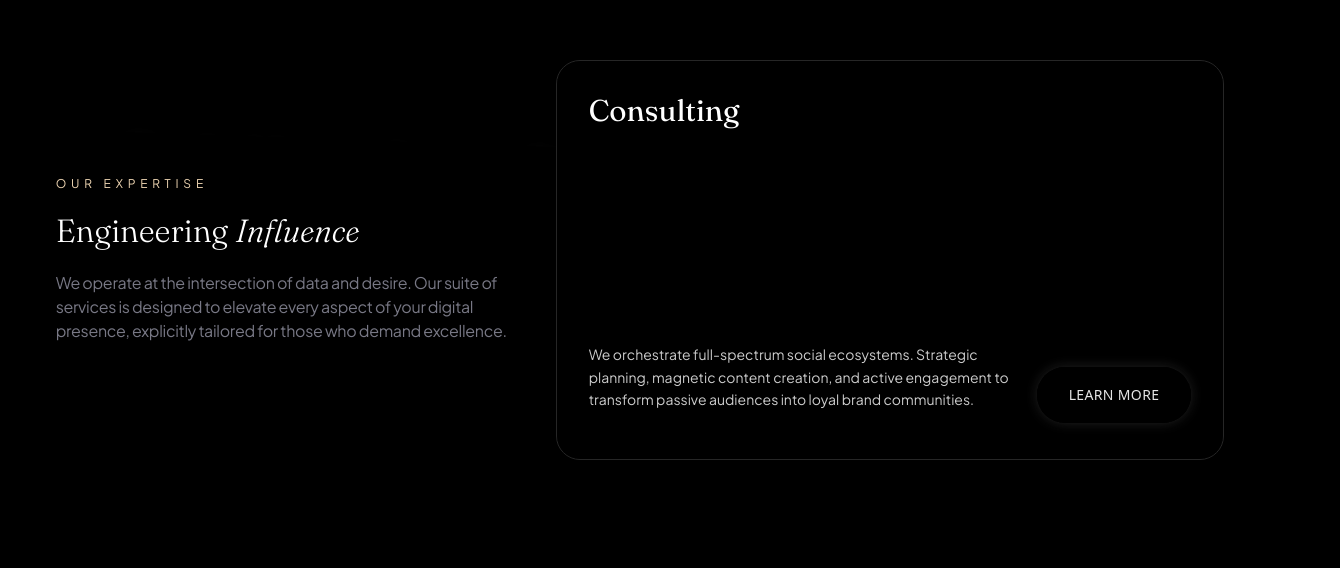
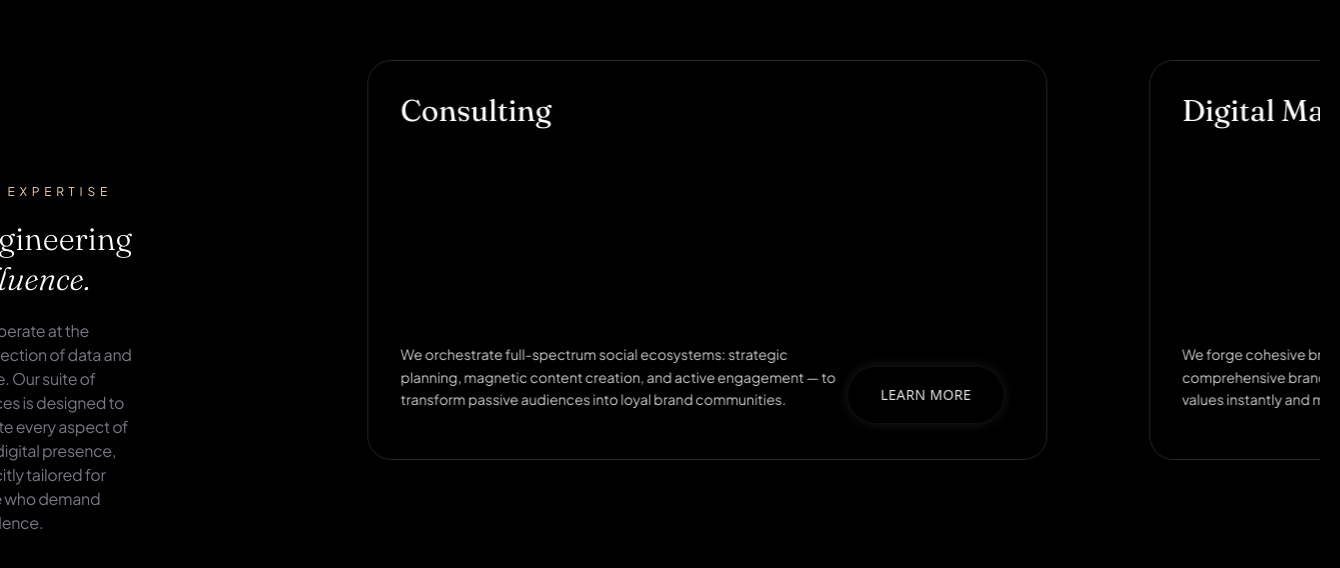
Before and after one commit to davidfl10/dot-media-group, a Next.js app: page / in a window 1280 px wide. Shown: the part 1640-2208 px from the top of the page, 1340 px wide, since content can reach past the window. Before the commit the page ends 2120 px from the top, so only its background shows below. Built offline with nearby package versions, Linux system fonts and the light colour scheme.

Commit message:
Add services hook and Swiper carousel

```diff
--- a/app/page.tsx
+++ b/app/page.tsx
@@ -1,14 +1,10 @@
 "use client";
-import { useEffect, useState } from "react";
-import Script from "next/script";
-import { useRouter } from "next/router";
-import Link from "next/link";
 import { useTheme } from "@/context/ThemeContext";
 import useWindowWidth from "@/lib/useWindowWidth";
+import useServicesInformation from "@/lib/useServicesInformation";
+import { Swiper, SwiperSlide } from 'swiper/react';
+import 'swiper/css';
 // components
-import Ballpit from "@/components/Ballpit";
-import { ThemeToggle } from "@/components/theme-toggle";
-import { LiquidButton } from "@/components/liquid-glass-button";
 import Navbar from "@/components/Navbar";
 import ScrollReveal from "@/components/text/ScrollReveal";
 import ServiceCard from "@/components/ServiceCard";
@@ -18,6 +14,8 @@ export default function Home() {
   const logoSrc = theme === "black" ? "/logo/black.png" : "/logo/white.png";
 
   const width = useWindowWidth();
+
+  const services = useServicesInformation().services;
 
   return (
     <main
@@ -108,17 +106,46 @@ export default function Home() {
         </ScrollReveal>
       </section>
 
-      <section className="h-1/2 max-w-[1608px] flex items-center justify-between flex-wrap lg:flex-nowrap gap-10 p-5 mt-20">
-          <div className="h-full max-w-[460px] flex flex-col items-start justify-center gap-6">
-            <p className="text-[#EED5B2] font-jakarta text-xs font-normal leading-3.5 tracking-[4.8px] uppercase">Our expertise</p>
-            <span className="font-fraunces text-white font-light text-[32px] leading-8">Engineering <span className="font-fraunces-italic text-white font-light text-[32px] leading-8">Influence</span></span>
-
-            <p className="text-[#787885] font-jakarta font-normal text-[16px] leading-6 tracking-[-0.32px]">
-              We operate at the intersection of data and desire. Our suite of services is designed to elevate every aspect of your digital presence, explicitly tailored for those who demand excellence.
-            </p>
+      <section className="lg:h-[80vh] h-auto max-w-[1608px] flex items-center justify-between flex-wrap lg:flex-nowrap gap-10 p-5 mt-20">
+        <div className="lg:h-full h-[45%] max-w-[460px] flex flex-col items-start justify-center gap-6">
+          <p className="text-[#EED5B2] font-jakarta text-xs font-normal leading-3.5 tracking-[4.8px] uppercase">Our expertise</p>
+          <div className="lg:max-w-[320px] flex flex-wrap items-center gap-x-6 gap-y-2">
+            <span className="font-fraunces text-white font-light text-[32px] leading-8">Engineering</span>
+            <span className="font-fraunces-italic text-white font-light text-[32px] leading-8">Influence.</span>
           </div>
 
-          <ServiceCard />
+          <p className="text-[#787885] font-jakarta font-normal text-[16px] leading-6 tracking-[-0.32px]">
+            We operate at the intersection of data and desire. Our suite of services is designed to elevate every aspect of your digital presence, explicitly tailored for those who demand excellence.
+          </p>
+        </div>
+
+        <div className="lg:max-w-[1148px] w-full lg:h-full h-[45%] flex flex-wrap items-center justify-center gap-10">
+          <Swiper
+            slidesPerView={1.15}
+            centeredSlides={true}
+            spaceBetween={24}
+            grabCursor={true}
+            breakpoints={{
+              320: { slidesPerView: 1.05 },
+              480: { slidesPerView: 1.1 },
+              640: { slidesPerView: 1.15 },
+              1024: { slidesPerView: 1.5 },
+            }}
+            className="h-full w-full py-10 flex items-center justify-center"
+          >
+            {Object.values(services).map((service) => (
+              <SwiperSlide key={service.serviceName} className="h-full w-full flex items-center justify-center">
+                <ServiceCard
+                  key={service.serviceName}
+                  projectId={service.projectId}
+                  serviceName={service.serviceName}
+                  serviceDescription={service.serviceDescription}
+                  link={service.link}
+                />
+              </SwiperSlide>
+            ))}
+          </Swiper>
+        </div>
       </section>
 
     </main>
--- a/components/ServiceCard.tsx
+++ b/components/ServiceCard.tsx
@@ -1,16 +1,24 @@
 "use client";
 
 import Script from "next/script";
-import { useEffect } from "react";
 import { LiquidButton } from "./liquid-glass-button";
+import Link from "next/link";
 
-export default function ServiceCard() {
+type ServiceCardProps = {
+    projectId: string;
+    serviceName: string;
+    serviceDescription: string;
+    link: string;
+}
+
+export default function ServiceCard({ projectId, serviceName, serviceDescription, link }: ServiceCardProps) {
+
     return (
         <div className="relative h-[400px] w-full max-w-[680px] overflow-hidden rounded-3xl border border-neutral-800 bg-black/70 backdrop-blur-2xl">
 
             {/* WebGL Background */}
             <div
-                data-us-project="7787C0Plrx2oN72o1s7O"
+                data-us-project={projectId}
                 className="absolute inset-0 -z-10"
                 data-us-lazyload="true"
                 data-us-production="true"
@@ -30,23 +38,23 @@ export default function ServiceCard() {
             />
 
             {/* Dark overlay for readability */}
-            <div className="absolute inset-0 bg-black/40" />
+            {/* <div className="absolute inset-0 bg-black/40" /> */}
 
             {/* Content */}
             <div className="relative z-10 flex h-full flex-col justify-between p-8 text-white">
 
-                <h3 className="font-fraunces text-3xl">Consulting</h3>
+                <h3 className="font-fraunces text-3xl">{serviceName}</h3>
 
                 <div className="space-y-4 lg:flex">
                     <p className="font-jakarta max-w-md text-sm text-white/80 leading-relaxed">
-                        We orchestrate full-spectrum social ecosystems. Strategic planning,
-                        magnetic content creation, and active engagement to transform
-                        passive audiences into loyal brand communities.
+                        {serviceDescription}
                     </p>
 
-                    <LiquidButton className="mt-6 w-full lg:w-fit rounded-full px-6 py-3 text-sm tracking-wide text-white/90 hover:bg-white/10 transition">
-                        LEARN MORE
-                    </LiquidButton>
+                    <Link href={link}>
+                        <LiquidButton className="mt-6 w-full lg:w-fit rounded-full px-6 py-3 text-sm tracking-wide text-white/90 hover:bg-white/10 transition">
+                            LEARN MORE
+                        </LiquidButton>
+                    </Link>
                 </div>
 
             </div>
--- /dev/null
+++ b/lib/useServicesInformation.tsx
@@ -0,0 +1,49 @@
+import React from 'react'
+
+export type ServiceCardProps = {
+    projectId: string
+    serviceName: string
+    serviceDescription: string
+    link: string
+}
+
+const services: Record<string, ServiceCardProps> = {
+    "Consulting": {
+        projectId: "iHdCwuSNOjmRHXeJZj8C",
+        serviceName: "Consulting",
+        serviceDescription:
+            "We orchestrate full-spectrum social ecosystems: strategic planning, magnetic content creation, and active engagement — to transform passive audiences into loyal brand communities.",
+        link: "/services/consulting",
+    },
+    "Digital Marketing": {
+        projectId: "6sPH4eBGAemz0aqAcYa4",
+        serviceName: "Digital Marketing",
+        serviceDescription:
+            "We forge cohesive brand systems: from iconic logos to comprehensive brand manuals and packaging that communicate values instantly and memorably across every touchpoint.",
+        link: "/services/digital-marketing",
+    },
+    "Ads Management": {
+        projectId: "IK8TF732RJLl2MOfsApO",
+        serviceName: "Ads Management",
+        serviceDescription:
+            "Visuals that move and convert. We produce striking photography, cinematic videos, and immersive campaigns that capture attention, communicate essence, and spark engagement.",
+        link: "/services/ads-management",
+    },
+    "IT Solutions": {
+        projectId: "Qm7JcoLU7gGJQRAKzKer",
+        serviceName: "IT Solutions",
+        serviceDescription:
+            "Authority through storytelling. We design strategic content plans with persuasive copy, educational materials, and automated campaigns that position your brand as a trusted industry leader.",
+        link: "/services/it-solutions",
+    },
+}
+
+export default function useServicesInformation() {
+    const all = React.useMemo(() => services, [])
+
+    const getService = React.useCallback((name: string): ServiceCardProps | null => {
+        return services[name] ?? null
+    }, [])
+
+    return { services: all, getService }
+}
--- a/package.json
+++ b/package.json
@@ -21,7 +21,7 @@
     "react": "19.2.0",
     "react-dom": "19.2.0",
     "react-router-dom": "^7.9.5",
-    "swiper": "^12.0.3",
+    "swiper": "^12.1.0",
     "tailwind-merge": "^3.3.1",
     "three": "^0.181.0"
   },
```
Also changed, not shown: 1 other file (tests, documents, lock files or other folders).
